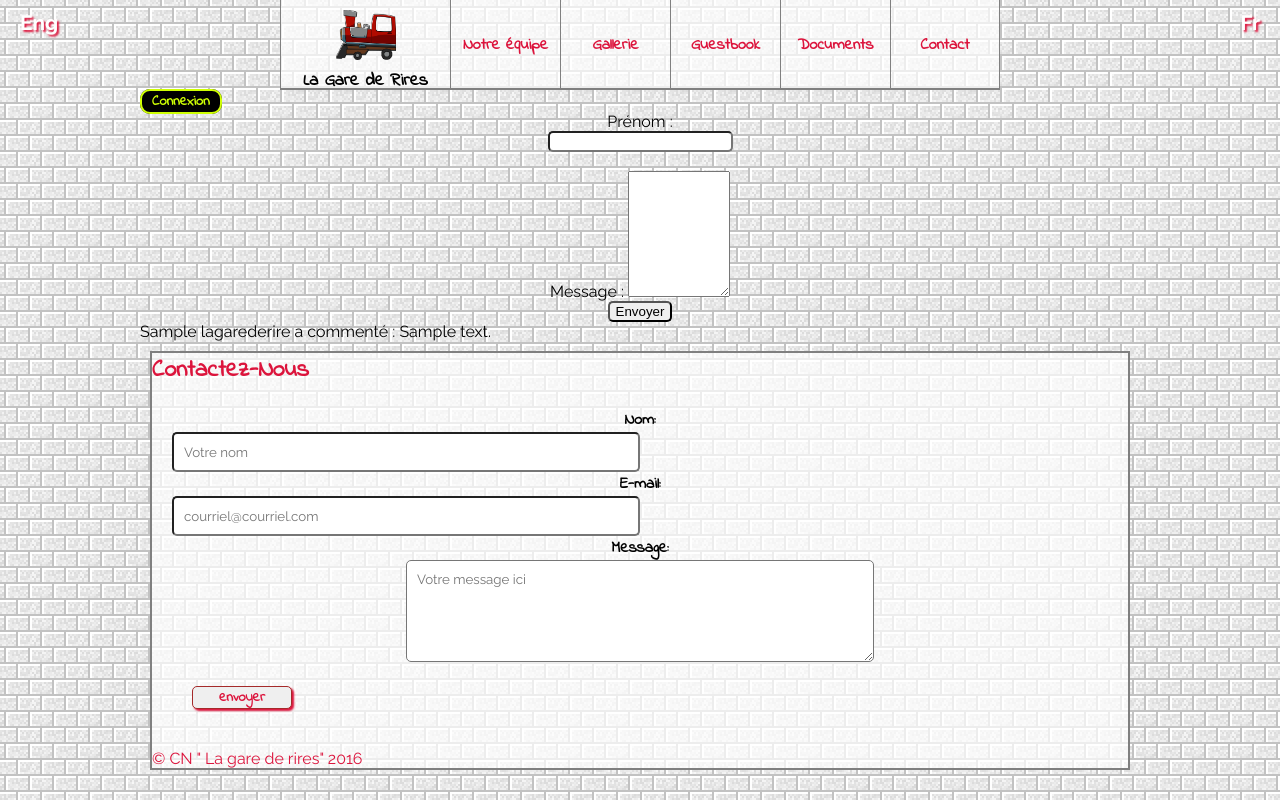
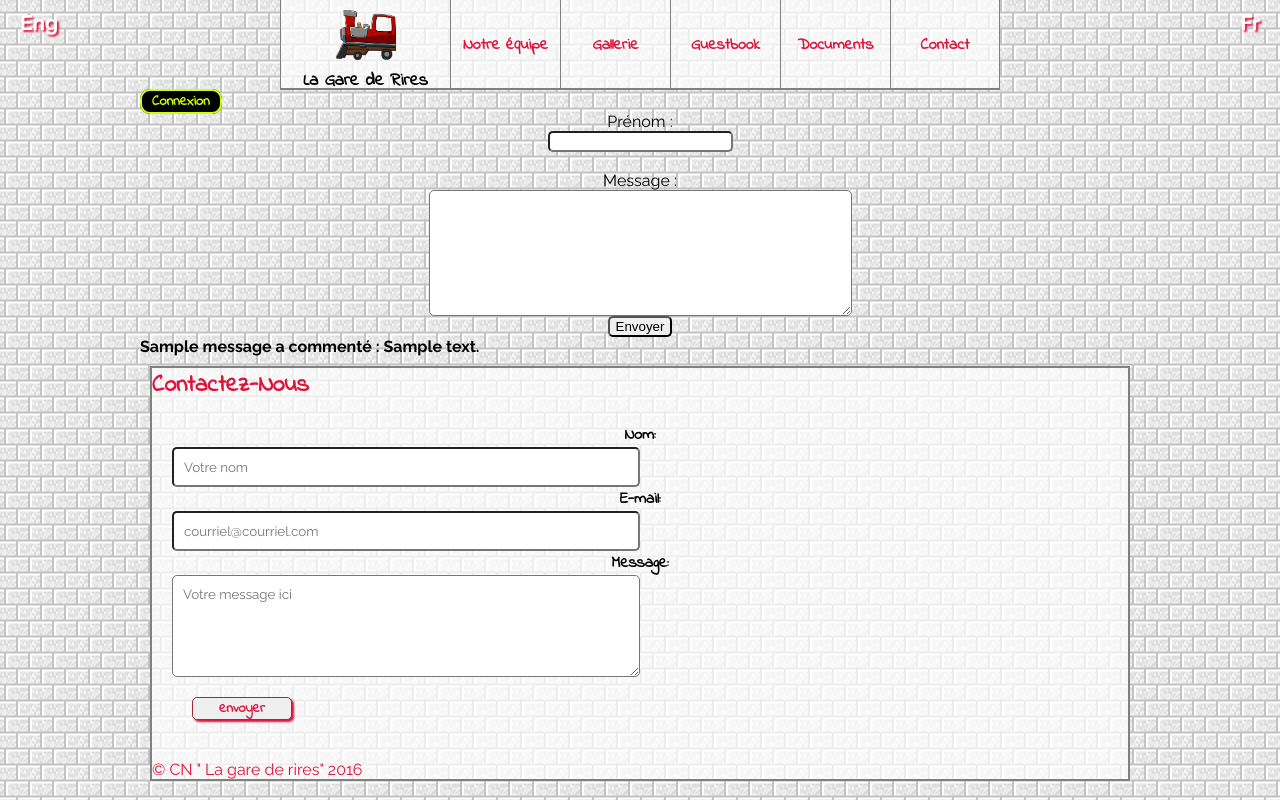
Before and after one commit to Qlcha/La-Gare-de-Rires, a PHP site: page /guestbook.php in a window 1280 px wide. Run offline with PHP 8.4, Linux system fonts and the light colour scheme; tables that the repository leaves empty or names only in its code hold one stand-in row (values such as "Sample post"); some libraries are stand-ins or nearby versions.

Commit message:
eidt page blog

```diff
--- a/css/stylesheet.css
+++ b/css/stylesheet.css
@@ -55,7 +55,7 @@ ul {
 
 /************************** BUTTONS et INPUTS ***********************/
 
-input {
+input , textarea {
     border-radius: 5px;
     display: block;
     margin: 0 auto;
--- a/view_parts/page_blog.php
+++ b/view_parts/page_blog.php
@@ -1,7 +1,7 @@
 <?php
 
 if ($_SERVER['REQUEST_METHOD'] == 'POST'){
-    require_once 'page_blog_post.php';
+    require_once 'page_blog.php';
 }
 
 ?>
@@ -22,7 +22,7 @@ if ($_SERVER['REQUEST_METHOD'] == 'POST'){
 <form action="page_blog_post.php" method="post">
     <p>
         <label for="prénom">Prénom</label> : <input type="text" name="prénom" id="prénom" /><br />
-        <label for="message">Message</label> :  <textarea cols="10" rows="8" class="form-control" id="commentaire" name="commentaire" ></textarea>
+        <label for="message">Message</label> :  <textarea cols="50" rows="8" id="commentaire" name="commentaire" ></textarea>
 
         <input type="submit" value="Envoyer" />
     </p>
@@ -41,15 +41,13 @@ catch(Exception $e)
 
 // Récupération des 20 derniers messages
 
-$reponse = $bdd->query('SELECT prénom, commentaire FROM lagarederires ORDER BY ID DESC LIMIT 0, 20');
-//var_dump($reponse);
+$reponse = $bdd->query('SELECT prénom, commentaire FROM message ORDER BY ID DESC LIMIT 0, 20');
+
 // Affichage de chaque message (toutes les données sont protégées par htmlspecialchars)
-
-
 
 while ($donnees = $reponse->fetch()) {
 
-    echo '<p>'.htmlspecialchars($donnees['prénom'].' a commenté : ').htmlspecialchars($donnees['commentaire']). '</p>';
+    echo '<p><strong>'.htmlspecialchars($donnees['prénom'].' a commenté : ').htmlspecialchars($donnees['commentaire']). '</strong></p>';
 
 }
 
```
Also changed, not shown: view_parts/page_blog_post.php (+3 -4 lines).
